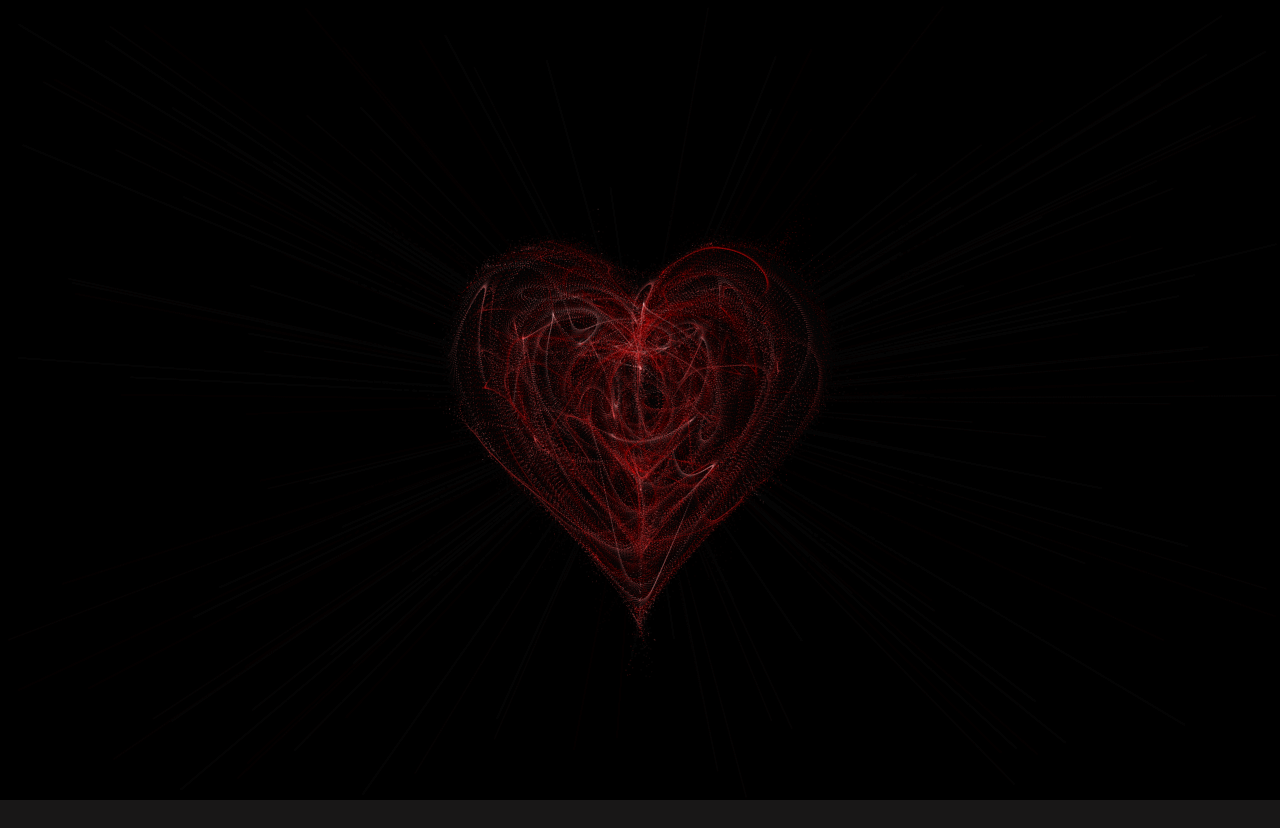
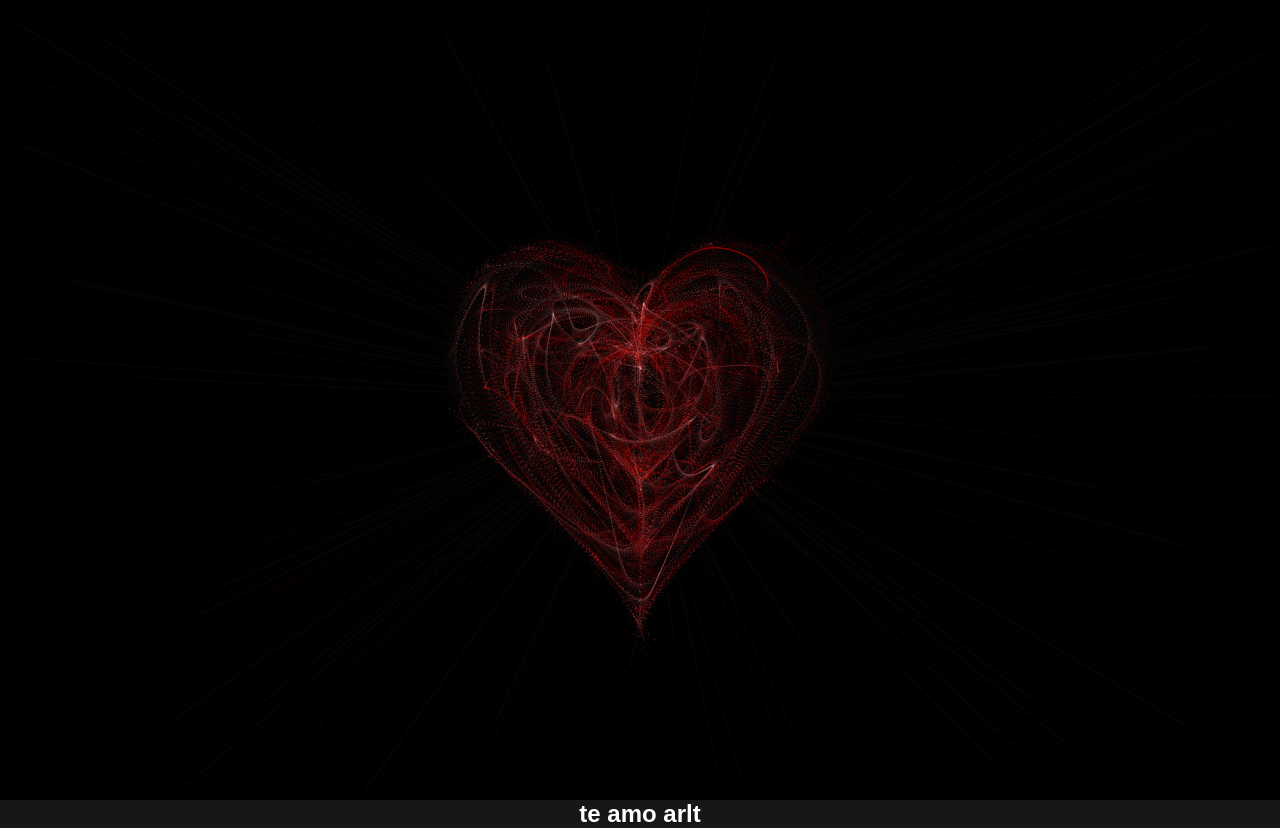
Before and after one commit to Giogamm/Para-mi-gran-arlt, a plain HTML site: page html/reciclado.html in a window 1280 px wide. Before the commit the page ends 800 px from the top, so only its background shows below. Drawn offline with Linux system fonts and the light colour scheme.

Commit message:
chore: Ajustar estilos de galería y preloader

```diff
--- a/css/stylegaleria.css
+++ b/css/stylegaleria.css
@@ -60,7 +60,13 @@ canvas {
   height: 100%;
   background-color: rgba(0, 0, 0, 0.2);
   position: fixed;
-  z-index: 1;
+  z-index: 0;
+}
+
+.pa{
+  text-align: center;
+  position: relative;
+  top: 0;
 }
 
 .header-container {
--- a/html/reciclado.html
+++ b/html/reciclado.html
@@ -7,9 +7,14 @@
     <title>Corazón</title>
 </head>
 <body>
+
     <div id="preloader">
         <canvas id="heart"></canvas>
         <script src="../js/galeria.js"></script>
     </div>
+    <h2 class="pa">te amo arlt</h2>
 </body>
+
+
+
 </html>
```
